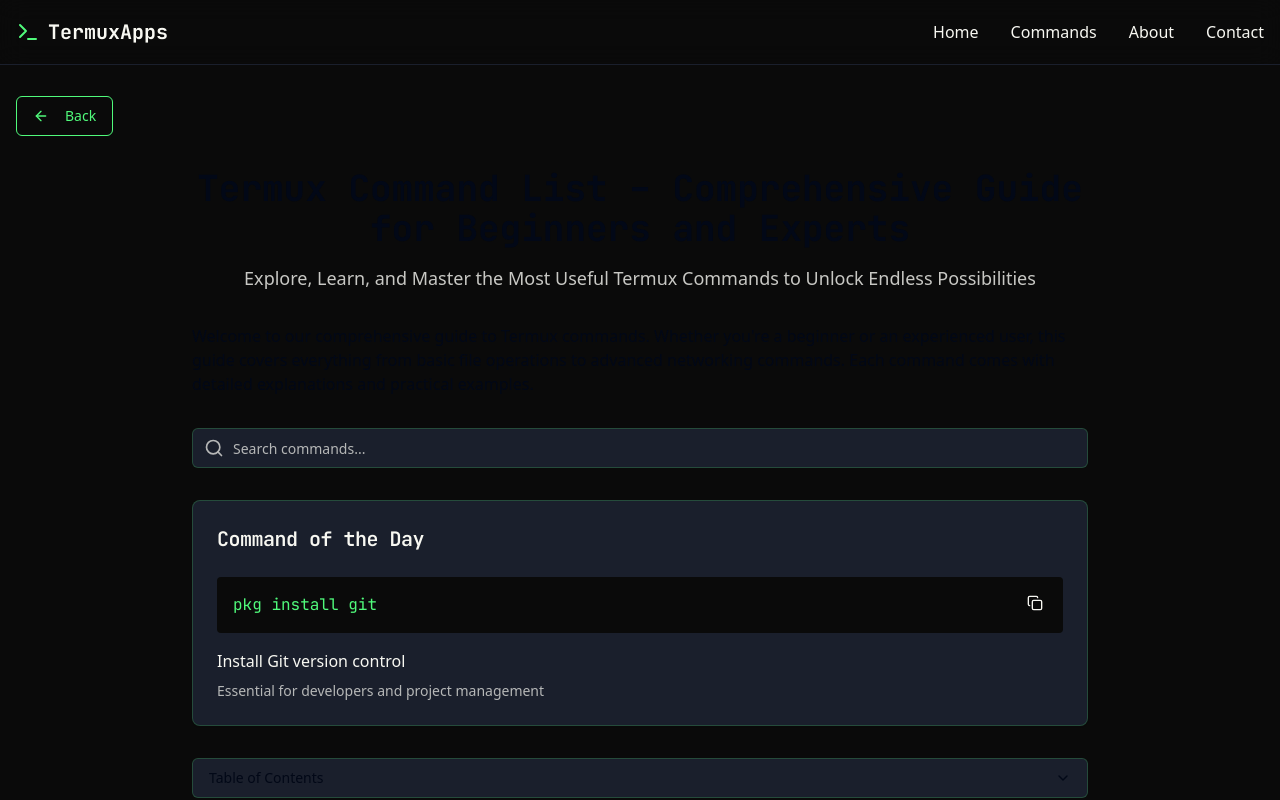
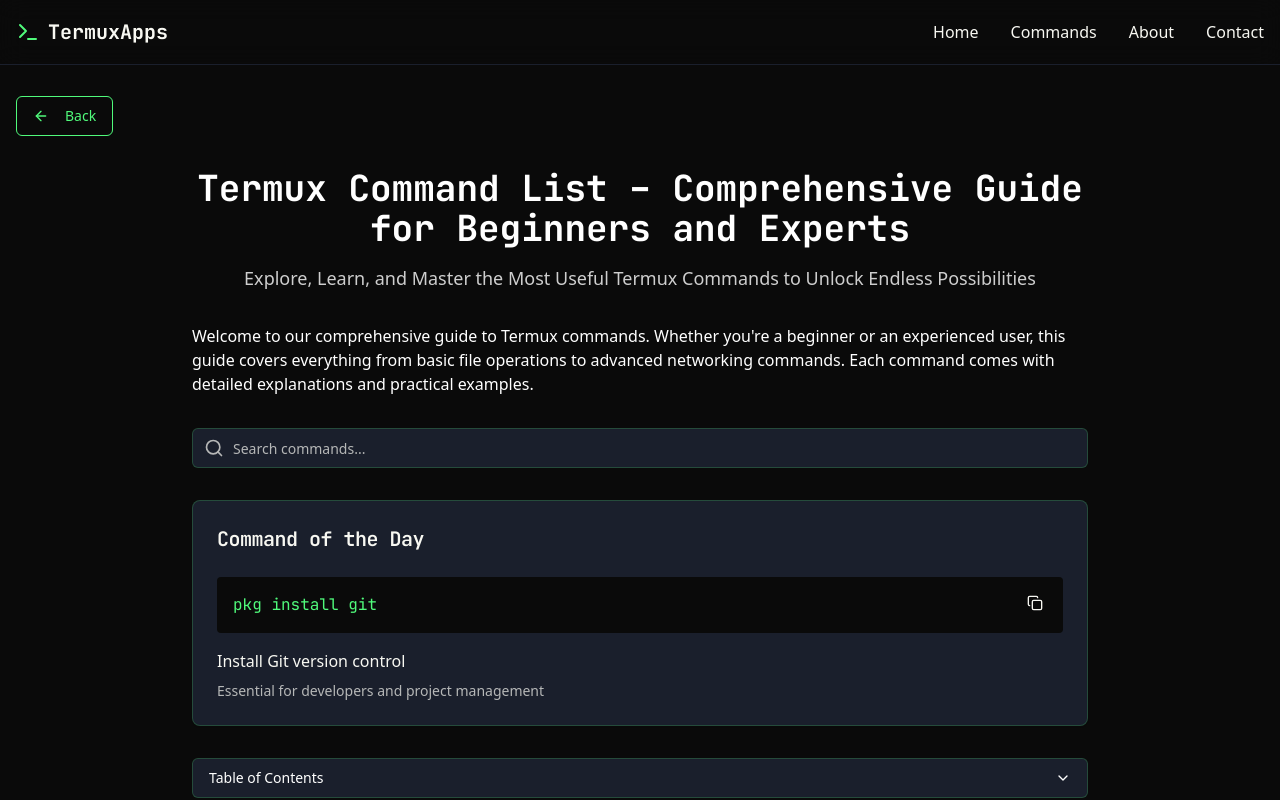
Before and after one commit to NomanMohammadOfficial/termux-tools-hub, a React (Vite) app: page /commands in a window 1280 px wide. Shown: the top 800 px of the page. Built offline with nearby package versions, Linux system fonts and the light colour scheme.

Commit message:
Update text color and SEO
Changed text color to white on the commands page for better visibility against the black background. Enhanced SEO optimization to improve search ranking for specific Linux commands.
[skip gpt_engineer]

```diff
--- a/src/pages/CommandList.tsx
+++ b/src/pages/CommandList.tsx
@@ -73,12 +73,12 @@ const CommandList = () => {
         <meta name="twitter:description" content="Comprehensive guide to Linux commands in Termux. Learn file management, networking, and system administration commands." />
       </Helmet>
 
-      <div className="max-w-4xl mx-auto space-y-8">
+      <div className="max-w-4xl mx-auto space-y-8 text-white">
         <section className="text-center space-y-4">
           <h1 className="text-3xl md:text-4xl font-mono font-bold">
             Termux Command List – Comprehensive Guide for Beginners and Experts
           </h1>
-          <p className="text-lg text-terminal-light/80">
+          <p className="text-lg opacity-80">
             Explore, Learn, and Master the Most Useful Termux Commands to Unlock Endless Possibilities
           </p>
         </section>
```
